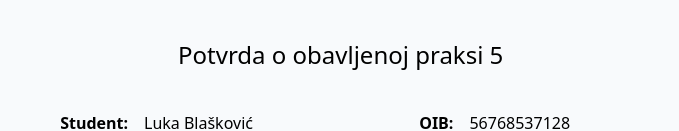
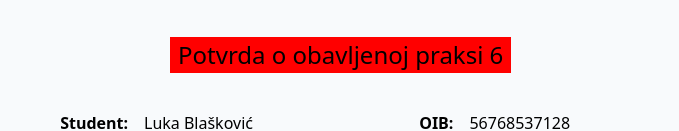
Before and after one commit to azuzic/pdf-maker-service-node, a website: page index.html in a window 1280 px wide. Shown: the part 375-506 px from the top of the page, without its empty margins (56-735 px from the left). Drawn offline with Linux system fonts and the light colour scheme.

Commit message:
returned puppeteer.config.cjs

```diff
--- a/index.html
+++ b/index.html
@@ -45,10 +45,10 @@
                         <div class="relative" data-draggable="true">
                             <div class="flex w-full justify-center" id="element_BIgo214rmAaM50VsRNak24jMv87d50Bn">
                                 <div id="element_MGPXBsGHjupSiDiVQiN0o6FmcZo49mDs" class="flex-none" data-draggable="true" style="width: auto; left: auto; top: auto;">
-                                    <div class="relative">
+                                    <div class="relative" style="background-color: red;">
                                         <div class="relative mb-2">
                                             <div class=" outline-none bg-slate-300 bg-opacity-0 border-0 rounded py-1 -my-1 px-2 pdf-text hover:bg-opacity-25 w-full">
-                                                <h2>Potvrda o obavljenoj praksi 5</h2>
+                                                <h2>Potvrda o obavljenoj praksi 6</h2>
                                             </div>
                                             <div class="absolute top-1 left-0 w-full h-0 p-0 m-0 bg-opacity-0"><!--v-if--></div>
                                             <!--v-if--><!--v-if-->
```
Also changed, not shown: puppeteer.config.cjs (added, +9 -0 lines).
